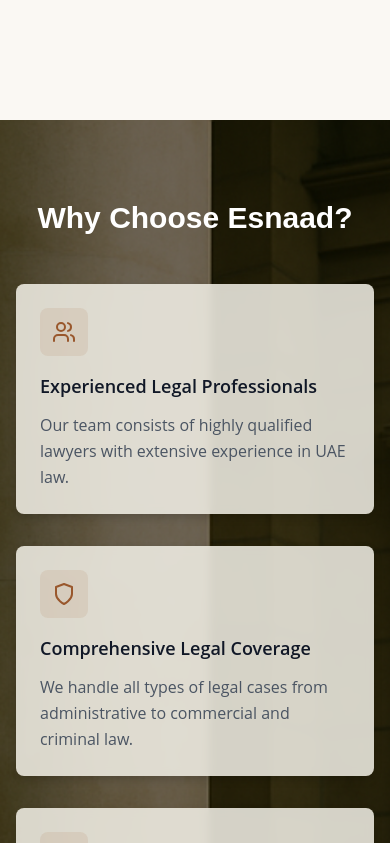
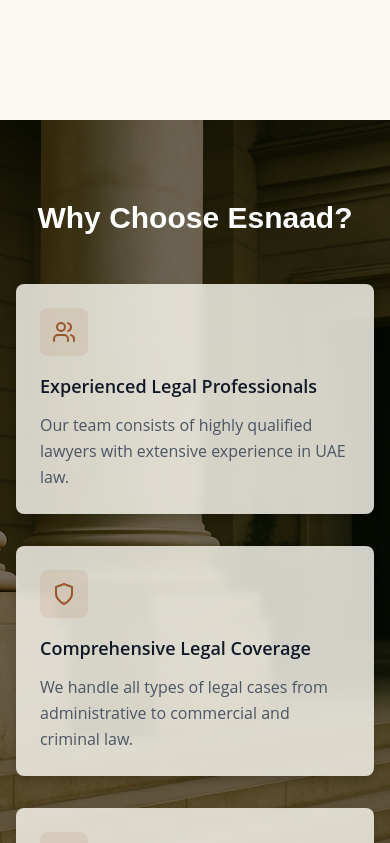
Before and after one commit to nepho170/Esnaad-legal, a React (Vite) app: page /Esnaad-legal/en/about in a window 390 px wide. Shown: the part 1960-2803 px from the top of the page. Built offline with nearby package versions, Linux system fonts and the light colour scheme.

Commit message:
Fix mobile parallax background zooming by using contain instead of cover on mobile devices
- Keep background-attachment: fixed for parallax effect
- Change background-size to contain on mobile (< 768px) to prevent excessive zooming
- Maintain cover on desktop for proper parallax coverage

```diff
--- a/src/components/home/History.jsx
+++ b/src/components/home/History.jsx
@@ -1,4 +1,4 @@
-import React, { useState, useEffect } from "react";
+import React from "react";
 import { useTranslation } from "react-i18next";
 import { Calendar, User, Award } from "lucide-react";
 import { motion } from "framer-motion";
@@ -6,19 +6,6 @@
 
 export default function History() {
   const { t } = useTranslation();
-
-  const [isMobile, setIsMobile] = useState(false);
-
-  useEffect(() => {
-    const checkScreenSize = () => {
-      setIsMobile(window.innerWidth <= 768);
-    };
-
-    checkScreenSize();
-    window.addEventListener('resize', checkScreenSize);
-
-    return () => window.removeEventListener('resize', checkScreenSize);
-  }, []);
 
   const milestones = [
     {
@@ -91,10 +78,9 @@
 
   return (
     <motion.section
-      className="pt-20 pb-0 bg-white relative min-h-screen"
+      className="py-20 bg-white relative parallax-bg"
       style={{
         backgroundImage: `url(${img})`,
-        backgroundAttachment: isMobile ? "scroll" : "fixed",
         backgroundSize: "cover",
         backgroundPosition: "center",
       }}
--- a/src/pages/About.jsx
+++ b/src/pages/About.jsx
@@ -16,25 +16,11 @@
   Star,
 } from "lucide-react";
 import img from "/images/history-section.png";
-import { useState, useEffect } from "react";
 
 export default function About() {
   const { t, i18n } = useTranslation();
   const { lng } = useParams();
   const currentLang = i18n.language || "en";
-
-  const [isMobile, setIsMobile] = useState(false);
-
-  useEffect(() => {
-    const checkScreenSize = () => {
-      setIsMobile(window.innerWidth <= 768);
-    };
-
-    checkScreenSize();
-    window.addEventListener('resize', checkScreenSize);
-
-    return () => window.removeEventListener('resize', checkScreenSize);
-  }, []);
 
   // const teamCredentials = [
   //   {
@@ -186,40 +172,13 @@
             </div>
           </div>
         </section>
-
-        {/* Team Credentials */}
-        {/* <section className="mb-20">
-          <h2 className="text-3xl font-heading font-bold text-primary mb-8 text-center">
-            {t("about.team.title")}
-          </h2>
-          <div className="grid grid-cols-1 md:grid-cols-2 gap-6">
-            {teamCredentials.map((credential, index) => (
-              <div
-                key={index}
-                className="bg-white rounded-lg p-6 shadow-medium"
-              >
-                <div className="flex items-start">
-                  <div className="w-10 h-10 bg-teal/10 rounded-lg flex items-center justify-center mr-4 flex-shrink-0">
-                    <Briefcase className="w-5 h-5 text-teal" />
-                  </div>
-                  <div>
-                    <p className="text-gray-800 font-medium">
-                      {t(credential.titleKey)}
-                    </p>
-                  </div>
-                </div>
-              </div>
-            ))}
-          </div>
-        </section> */}
       </div>
 
       {/* Why Choose Esnaad */}
       <section
-        className="relative py-20 w-full"
+        className="relative py-20 w-full parallax-bg"
         style={{
           backgroundImage: `url(${img})`,
-          backgroundAttachment: isMobile ? "scroll" : "fixed",
           backgroundSize: "cover",
           backgroundPosition: "center",
         }}
--- a/src/styles/index.css
+++ b/src/styles/index.css
@@ -46,6 +46,20 @@
 
 .drop-shadow-lg {
   filter: drop-shadow(0 4px 8px rgba(0, 0, 0, 0.4));
+}
+
+/* Responsive parallax background */
+.parallax-bg {
+  background-attachment: fixed;
+  background-size: cover;
+}
+
+@media (max-width: 767px) {
+  .parallax-bg {
+    background-size: contain;
+    background-repeat: no-repeat;
+    background-position: center center;
+  }
 }
 
 :root {
```
